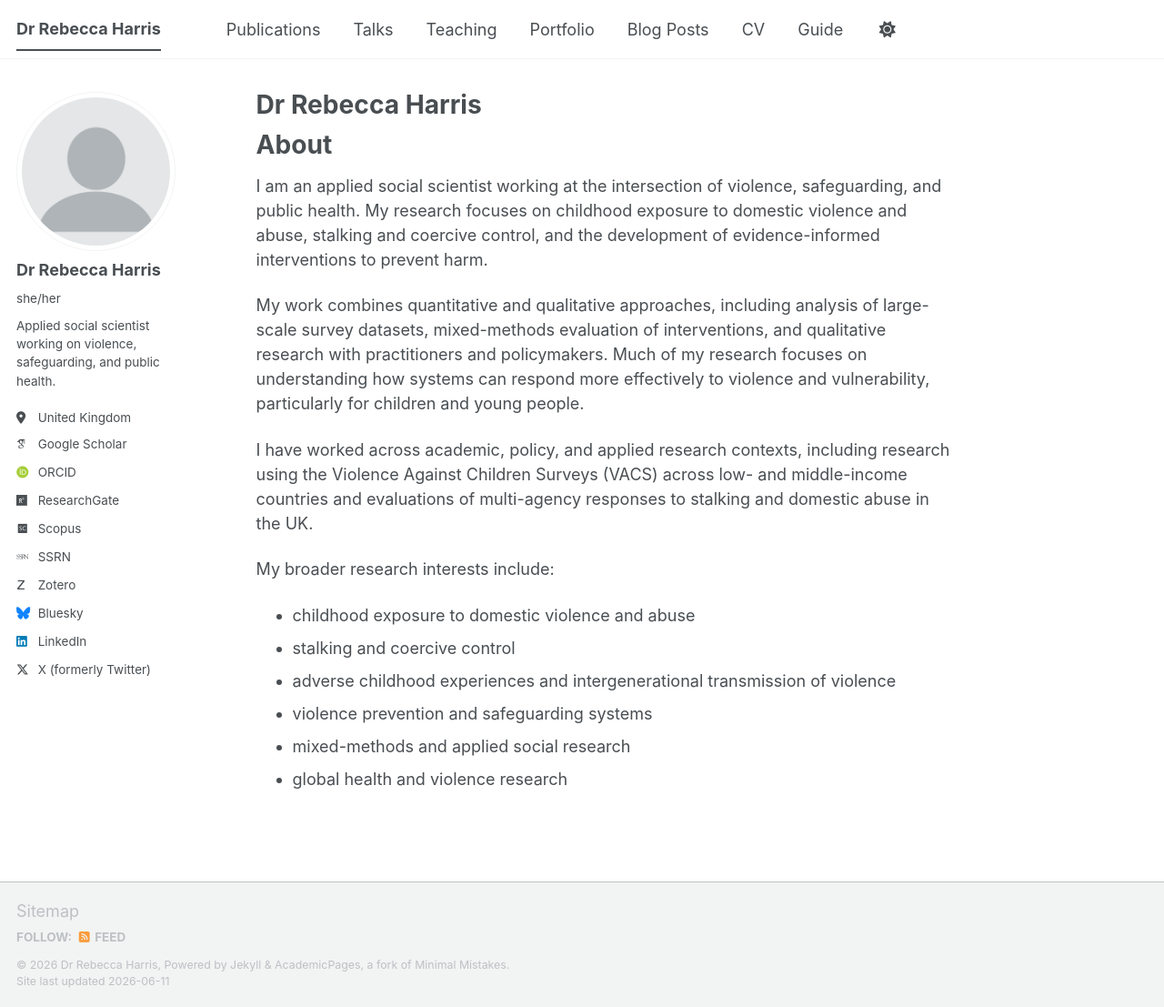
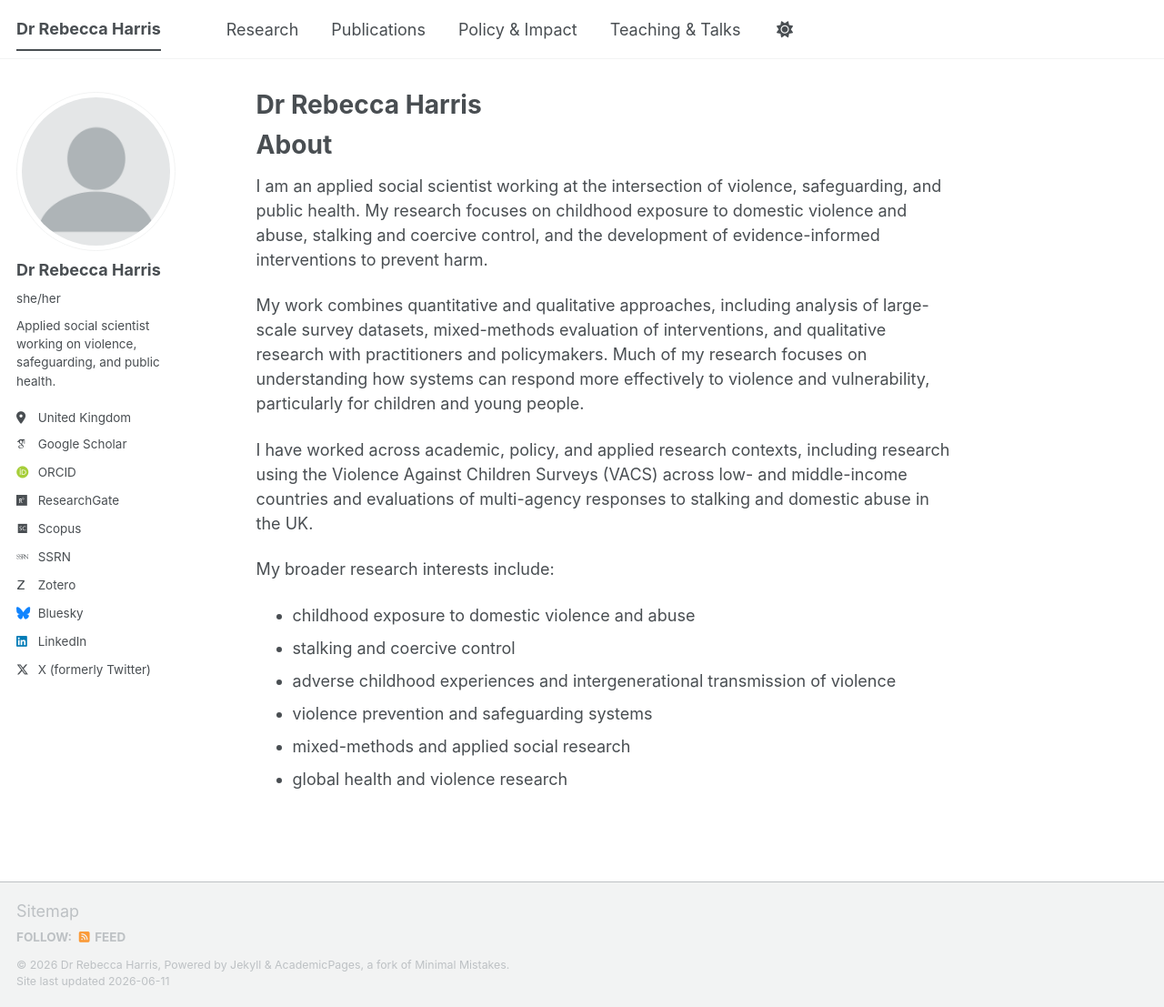
Before and after one commit to DrRebeccaHarris/drrebeccaharris.github.io, a Jekyll site: the page built from _pages/about.md, in a window 1280 px wide and 1107 px high. Shown: the whole window at 91% size. Built offline with Jekyll 4.4.1, drawn with Linux system fonts in a browser that asks for light colours; some web fonts are replaced; a script bundle is joined from its source files by our own code; library files that are not in the unit come from our copies.

Commit message:
Update navigation.yml

```diff
--- a/_data/navigation.yml
+++ b/_data/navigation.yml
@@ -8,26 +8,14 @@
 #      Markdown formatted page while the second is generated using JSON.
 
 main:
+  - title: "Research"
+    url: /research/
+
   - title: "Publications"
     url: /publications/
 
-  - title: "Talks"
-    url: /talks/
+  - title: "Policy & Impact"
+    url: /policy-and-impact/
 
-  - title: "Teaching"
-    url: /teaching/
-
-  - title: "Portfolio"
-    url: /portfolio/
-
-  - title: "Blog Posts"
-    url: /year-archive/
-
-  - title: "CV"
-    url: /cv/
-
-  # - title: "CV"
-  #   url: /cv-json/
-
-  - title: "Guide"
-    url: /markdown/
+  - title: "Teaching & Talks"
+    url: /teaching-and-talks/
```
